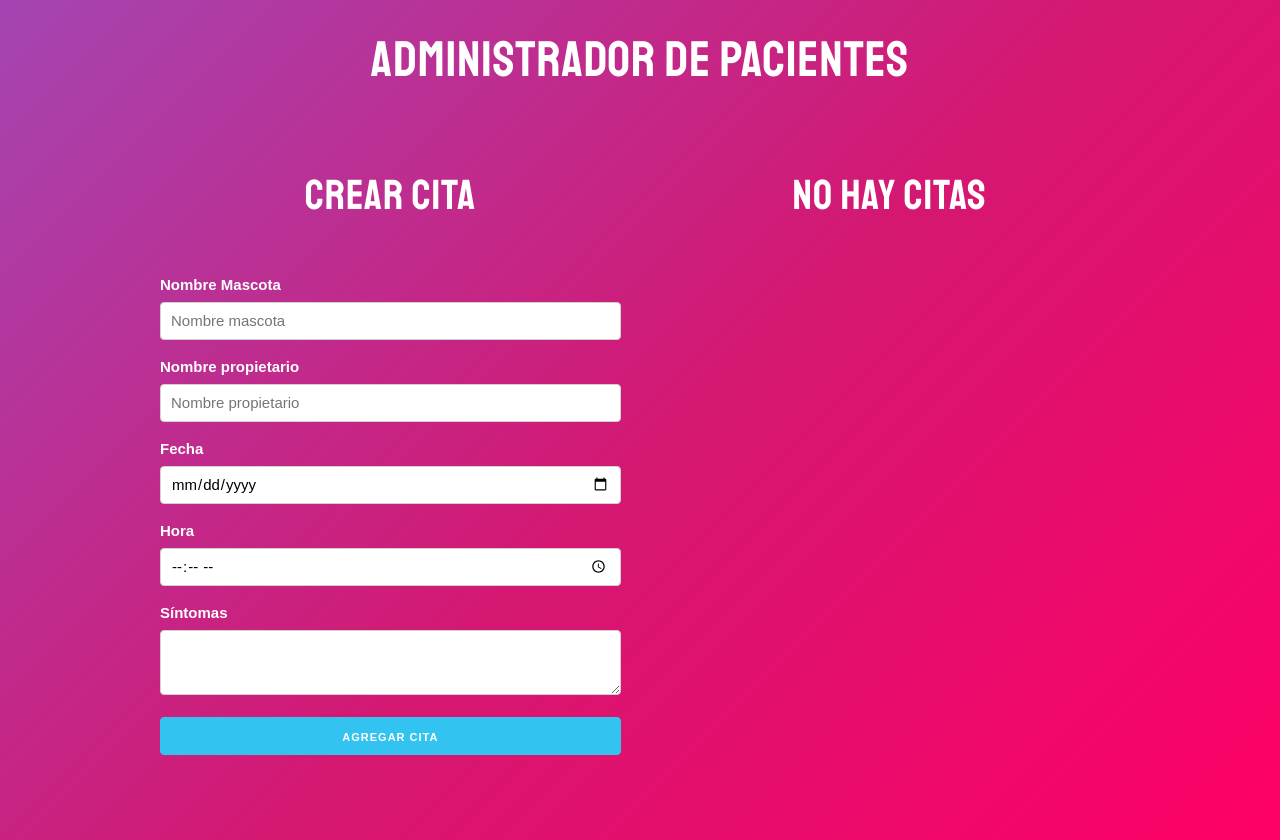
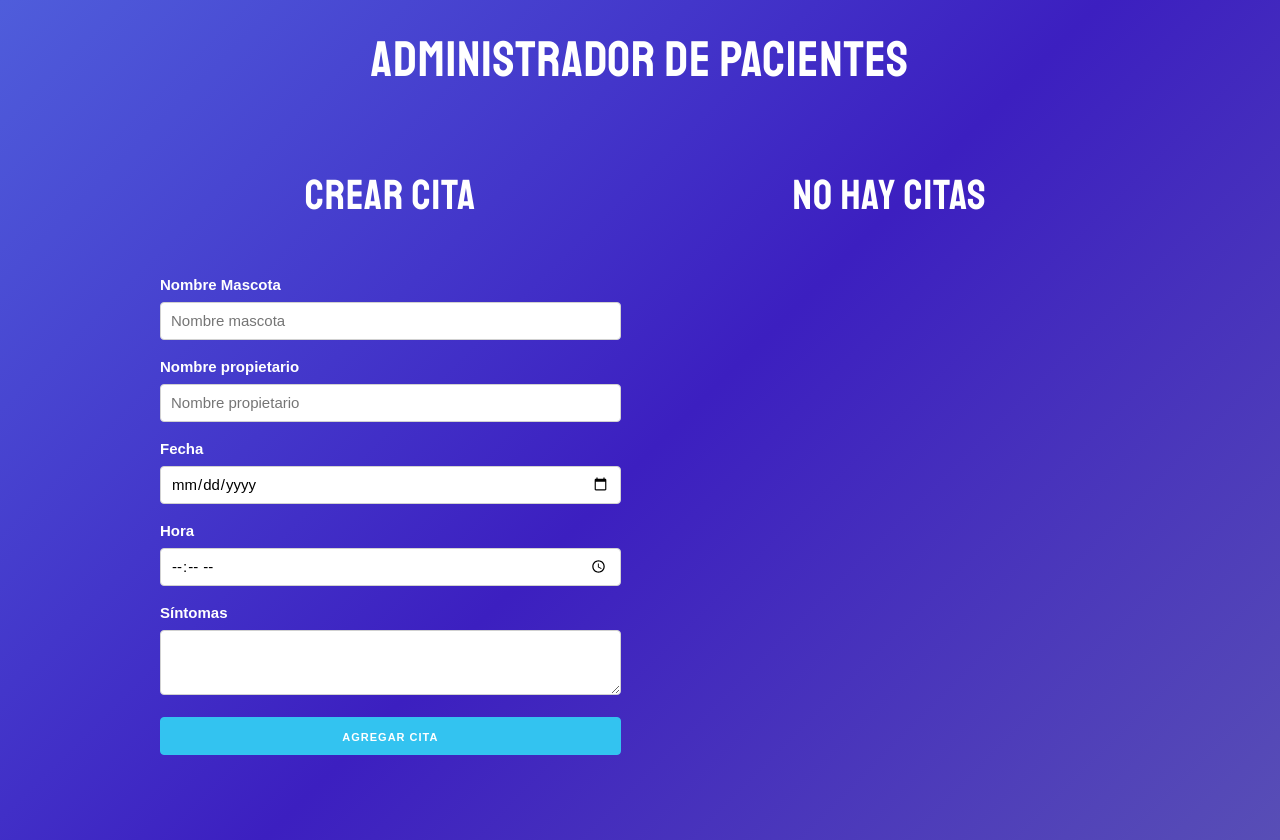
Before and after one commit to roburi/Tutoriales, a React (Create React App) app in the folder citas/: page / in a window 1280 px wide. Built offline with nearby package versions, Linux system fonts and the light colour scheme.

Commit message:
terminado

```diff
--- a/citas/src/App.js
+++ b/citas/src/App.js
@@ -26,7 +26,7 @@ function App() {
     }else{
       localStorage.setItem('citas',JSON.stringify([]));
     }
-  },[citas]);
+  },[citas, citasIniciales]);
 
   // Funcion eliminar cita
   const eliminarCita = id => {
--- a/citas/src/components/Formulario.jsx
+++ b/citas/src/components/Formulario.jsx
@@ -1,5 +1,6 @@
 import React, {Fragment, useState} from 'react';
 import {v4 as uuid} from "uuid";
+
 // import {v3 as uuid} from "uuid";
 // import {v4 as uuid} from "uuid";
 // import {v5 as uuid} from "uuid";
--- a/citas/src/index.css
+++ b/citas/src/index.css
@@ -6,7 +6,7 @@ body {
   margin: 0;
   padding: 0;
   font-family: sans-serif;
-  background-image: linear-gradient(-225deg, #A445B2 0%, #D41872 52%, #FF0066 100%);
+  background-image: linear-gradient(-225deg, #4f5ddb 0%, #3c1fc0 52%, #584eb6 100%);
   min-height: 100%;
   padding-bottom: 5rem;
 }
```
